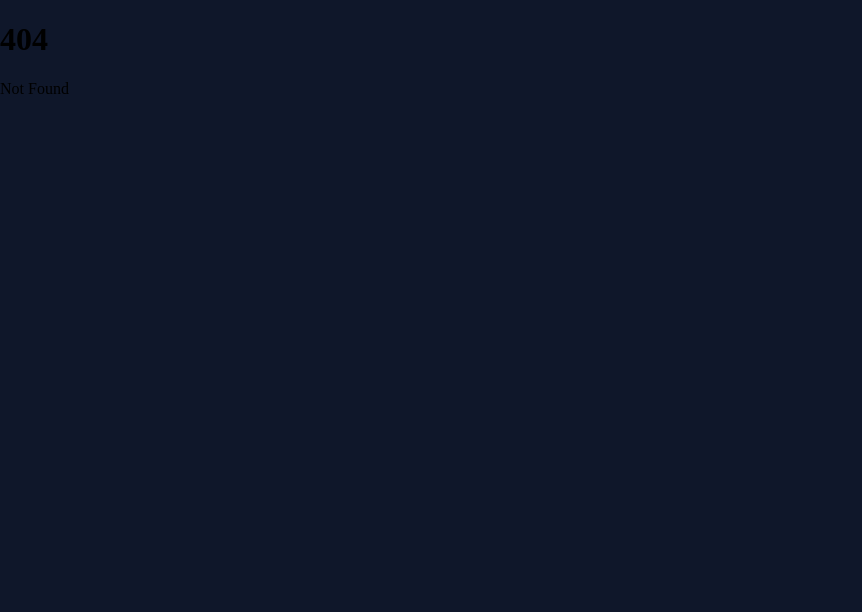
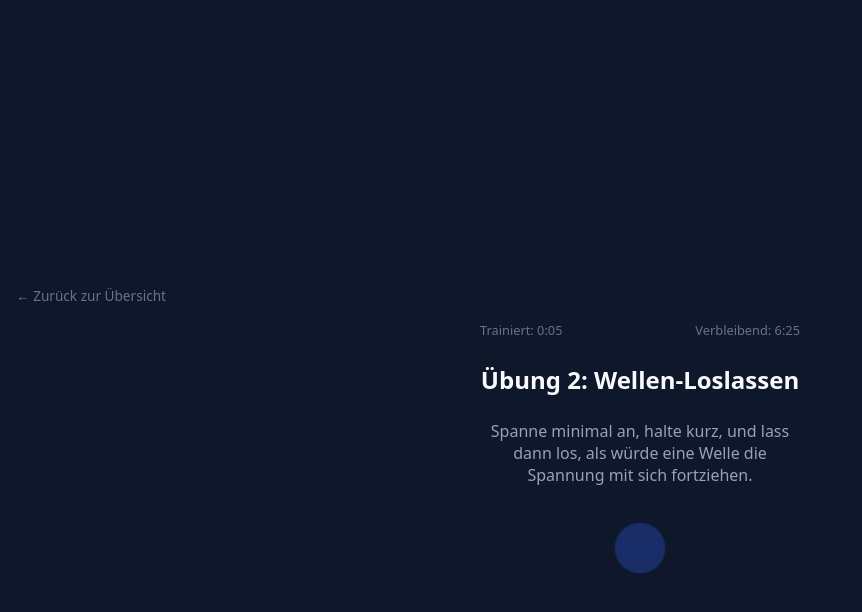
Before and after one commit to Trinsic82/beckenboden-relax, a SvelteKit app: page /uebung-2-intro in a window 1280 px wide. Before the commit this address had no page. Shown: the top 612 px of the page, without its empty margins (0-862 px from the left). Built offline with nearby package versions, Linux system fonts and the light colour scheme.

Commit message:
Fix intro screens for all exercises

```diff
--- /dev/null
+++ b/src/lib/IntroScreen.svelte
@@ -0,0 +1,31 @@
+<script lang="ts">
+  import { onMount } from 'svelte';
+  import { goto } from '$app/navigation';
+  import { playAudio } from '$lib/audio';
+  import BackLink from '$lib/BackLink.svelte';
+  import SessionProgress from '$lib/SessionProgress.svelte';
+
+  let { title, description, introKey, nextHref, resetProgress = false } = $props();
+
+  onMount(() => {
+    playAudio(`intro-${introKey}`).then(() => {
+      goto(nextHref);
+    });
+  });
+</script>
+
+<div class="page">
+  <BackLink />
+  <SessionProgress reset={resetProgress} />
+  <h1>{title}</h1>
+  <p class="desc">{description}</p>
+  <div class="pulse"></div>
+</div>
+
+<style>
+  .page { min-height: 100vh; background: #0f172a; display: flex; flex-direction: column; align-items: center; justify-content: center; padding: 2rem 1rem; font-family: system-ui, sans-serif; }
+  h1 { color: #f8fafc; font-size: 1.5rem; margin-bottom: 0.5rem; text-align: center; }
+  .desc { color: #94a3b8; max-width: 320px; text-align: center; margin-bottom: 2rem; }
+  .pulse { width: 60px; height: 60px; border-radius: 50%; background: #1e3a8a; animation: pulse 1.6s ease-in-out infinite; }
+  @keyframes pulse { 0%,100% { transform: scale(0.8); opacity: 0.6; } 50% { transform: scale(1.15); opacity: 1; } }
+</style>
--- a/src/routes/+page.svelte
+++ b/src/routes/+page.svelte
@@ -18,12 +18,12 @@
   <ul class="list">
     {#each exercises as exercise, i}
       <li>
-        <a href="/uebung-{i + 1}" onclick={handleStart}>{exercise.title}</a>
+        <a href="/uebung-{i + 1}-intro" onclick={handleStart}>{exercise.title}</a>
       </li>
     {/each}
   </ul>
 
-  <a href="/uebung-1" class="start" onclick={handleStart}>Session starten</a>
+  <a href="/uebung-1-intro" class="start" onclick={handleStart}>Session starten</a>
 </div>
 
 <style>
--- a/src/routes/uebung-1/+page.svelte
+++ b/src/routes/uebung-1/+page.svelte
@@ -12,7 +12,7 @@
   onMount(() => setupWakeLock());
 
   function handleComplete() {
-    goto('/uebung-2');
+    goto('/uebung-2-intro');
   }
 </script>
 
@@ -26,7 +26,6 @@
     hold={exercise.hold}
     exhale={exercise.exhale}
     durationSeconds={exercise.durationSeconds}
-    introKey={exercise.id}
     onComplete={handleComplete}
   />
 </div>
--- /dev/null
+++ b/src/routes/uebung-2-intro/+page.svelte
@@ -0,0 +1,13 @@
+<script lang="ts">
+  import { exercises } from '$lib/exercises';
+  import IntroScreen from '$lib/IntroScreen.svelte';
+
+  const exercise = exercises[1];
+</script>
+
+<IntroScreen
+  title={exercise.title}
+  description={exercise.description}
+  introKey={exercise.id}
+  nextHref="/uebung-2"
+/>
--- a/src/routes/uebung-2/+page.svelte
+++ b/src/routes/uebung-2/+page.svelte
@@ -12,7 +12,7 @@
   onMount(() => setupWakeLock());
 
   function handleComplete() {
-    goto('/uebung-3');
+    goto('/uebung-3-intro');
   }
 </script>
 
@@ -26,7 +26,6 @@
     hold={exercise.hold}
     exhale={exercise.exhale}
     durationSeconds={exercise.durationSeconds}
-    introKey={exercise.id}
     onComplete={handleComplete}
   />
 </div>
--- a/src/routes/uebung-3/+page.svelte
+++ b/src/routes/uebung-3/+page.svelte
@@ -12,7 +12,7 @@
   onMount(() => setupWakeLock());
 
   function handleComplete() {
-    goto('/uebung-4');
+    goto('/uebung-4-intro');
   }
 </script>
 
@@ -26,7 +26,6 @@
     hold={exercise.hold}
     exhale={exercise.exhale}
     durationSeconds={exercise.durationSeconds}
-    introKey={exercise.id}
     onComplete={handleComplete}
   />
 </div>
--- a/src/routes/uebung-4/+page.svelte
+++ b/src/routes/uebung-4/+page.svelte
@@ -12,7 +12,7 @@
   onMount(() => setupWakeLock());
 
   function handleComplete() {
-    goto('/uebung-5');
+    goto('/uebung-5-intro');
   }
 </script>
 
@@ -26,7 +26,6 @@
     hold={exercise.hold}
     exhale={exercise.exhale}
     durationSeconds={exercise.durationSeconds}
-    introKey={exercise.id}
     onComplete={handleComplete}
   />
 </div>
--- a/src/routes/uebung-5/+page.svelte
+++ b/src/routes/uebung-5/+page.svelte
@@ -26,7 +26,6 @@
     hold={exercise.hold}
     exhale={exercise.exhale}
     durationSeconds={exercise.durationSeconds}
-    introKey={exercise.id}
     onComplete={handleComplete}
   />
 </div>
```
Also changed, not shown: src/routes/uebung-1-intro/+page.svelte (added, +14 -0 lines), src/routes/uebung-3-intro/+page.svelte (added, +13 -0 lines), src/routes/uebung-4-intro/+page.svelte (added, +13 -0 lines), src/routes/uebung-5-intro/+page.svelte (added, +13 -0 lines).
